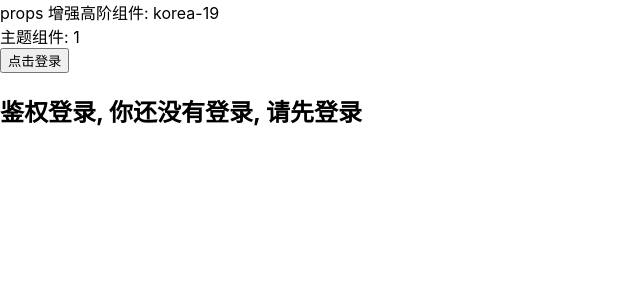
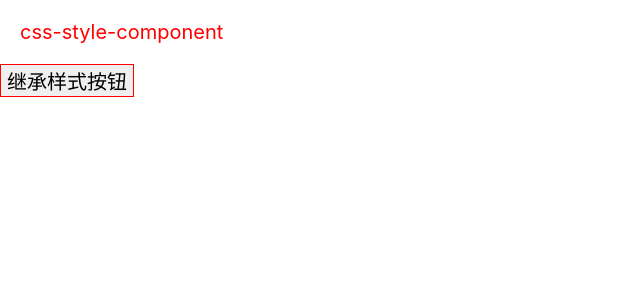
Before and after one commit to luKorea/react18-live, a React app in the folder learn_react_scaffod/: page / in a window 1280 px wide. Shown: the top 300 px of the page, without its empty margins (0-640 px from the left). Built offline with nearby package versions, Linux system fonts and the light colour scheme; the HTML template or start-up script is replaced by a standard one.

Commit message:
react中编写CSS学习 2022-10-04 20:19:57

```diff
--- a/learn_react_scaffod/package.json
+++ b/learn_react_scaffod/package.json
@@ -53,6 +53,7 @@
     "semver": "^7.3.5",
     "source-map-loader": "^3.0.0",
     "style-loader": "^3.3.1",
+    "styled-components": "^5.3.6",
     "tailwindcss": "^3.0.2",
     "terser-webpack-plugin": "^5.2.5",
     "web-vitals": "^2.1.4",
--- a/learn_react_scaffod/src/App.js
+++ b/learn_react_scaffod/src/App.js
@@ -6,6 +6,7 @@ import React from 'react'
 // import ControlForm from './components/control_form';
 // import FormSubmit from './components/FormSubmit';
 import HocComponents from './components/HocComponents';
+import CssStyle from './components/cssStyle';
 // import Main from './components/props/main';
 // import TabControlWrap from './components/tab_control'
 // import SlotComponent from './components/slot';
@@ -39,7 +40,8 @@ class App extends React.Component {
             // <RefComponent />
             // <ControlForm />
             // <FormSubmit/>
-            <HocComponents />
+            // <HocComponents />
+            <CssStyle/>
         );
     }
 }
--- /dev/null
+++ b/learn_react_scaffod/src/components/cssStyle/index.jsx
@@ -0,0 +1,15 @@
+import React, { PureComponent } from 'react'
+import { AppWrap, AppButton } from './style'
+
+export class CssStyle extends PureComponent {
+  render() {
+    return (
+      <AppWrap>
+        <div className='title'>css-style-component</div>
+        <AppButton>继承样式按钮</AppButton>
+      </AppWrap>
+    )
+  }
+}
+
+export default CssStyle
--- /dev/null
+++ b/learn_react_scaffod/src/components/cssStyle/style.js
@@ -0,0 +1,24 @@
+import styled from 'styled-components';
+
+
+// props 传递
+// attrs 设置默认值
+export const AppWrap = styled.div.attrs(props => {
+  return {
+    padding: props.padding || '20px'
+  }
+})`
+.title {
+  color: red;
+  font-size: 20px;
+  padding: ${props => props.padding};
+}
+`
+
+//  属性继承
+const kButton = styled.button`
+border: 1px solid red;
+`
+export const AppButton = styled(kButton)`
+font-size: 20px;
+`
```
Also changed, not shown: 1 other file (tests, documents, lock files or other folders).
